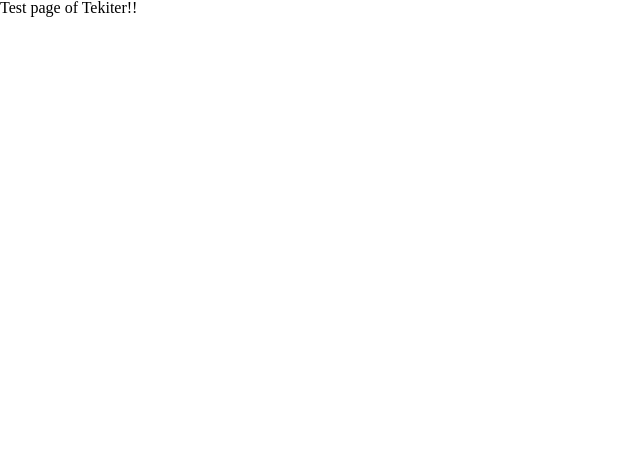
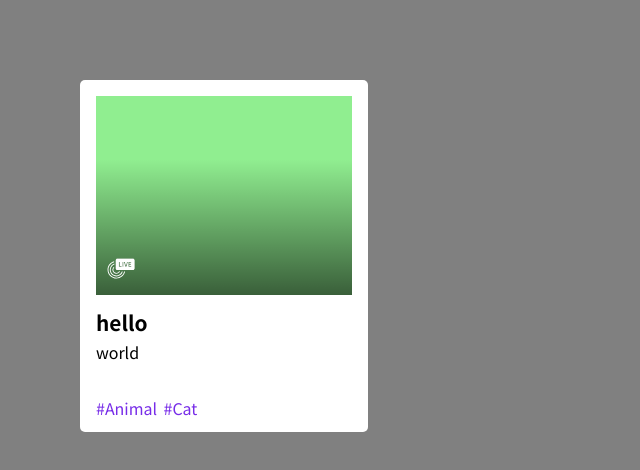
Before and after one commit to we-sopt-together-twitch/frontend, a React (Create React App) app: page /test/tekiter in a window 1280 px wide. Shown: the top 470 px of the page, without its empty margins (0-640 px from the left). Built offline with nearby package versions, Linux system fonts and the light colour scheme.

Commit message:
feat: 라이브 탐색 카드 추가

```diff
--- a/public/index.html
+++ b/public/index.html
@@ -7,7 +7,12 @@
     <meta name="theme-color" content="#000000" />
     <meta name="description" content="Web site created using create-react-app" />
     <link rel="apple-touch-icon" href="%PUBLIC_URL%/logo192.png" />
-    <title>React App</title>
+    <link rel="preconnect" href="https://fonts.googleapis.com" />
+    <link rel="preconnect" href="https://fonts.gstatic.com" crossorigin />
+    <link
+      href="https://fonts.googleapis.com/css2?family=Noto+Sans+KR:wght@100;300;400;500;700;900&display=swap"
+      rel="stylesheet" />
+    <title>Twitch</title>
   </head>
   <body>
     <noscript>You need to enable JavaScript to run this app.</noscript>
--- /dev/null
+++ b/src/components/browseLiveChannels/BroadcastCard.tsx
@@ -0,0 +1,54 @@
+import styled from "styled-components";
+import { LiveThumbnail } from "../common/LiveThumbnail";
+import { BroadcastTags } from "./BroadcastTags";
+
+interface BroadcastCardProps {
+  title: string;
+  summary: string;
+  tags?: string[];
+}
+
+export function BroadcastCard(props: BroadcastCardProps) {
+  const { title, summary, tags = [] } = props;
+
+  return (
+    <StyledBroadcastCard>
+      <BroadcastLiveThumbnail />
+      <Title>{title}</Title>
+      <Summary>{summary}</Summary>
+      <BroadcastTags tags={tags} />
+    </StyledBroadcastCard>
+  );
+}
+
+const StyledBroadcastCard = styled.div`
+  height: 100%;
+  width: 100%;
+  padding: 1em;
+  border-radius: 5px;
+
+  display: flex;
+  flex-direction: column;
+
+  background-color: white;
+`;
+
+const BroadcastLiveThumbnail = styled(LiveThumbnail)`
+  width: 100%;
+  height: 8rem;
+
+  flex-grow: 1;
+`;
+
+const Title = styled.h3`
+  font-size: 1.3rem;
+  font-weight: 600;
+
+  margin-top: 0.8em;
+`;
+
+const Summary = styled.p`
+  margin-top: 0.7em;
+
+  height: 3.5em;
+`;
--- /dev/null
+++ b/src/components/browseLiveChannels/BroadcastTags.tsx
@@ -0,0 +1,34 @@
+import styled from "styled-components";
+import { colors } from "../../styles/colors";
+
+interface BroadcastTagsProps {
+  className?: string;
+
+  tags: string[];
+}
+
+export function BroadcastTags(props: BroadcastTagsProps) {
+  const { tags = [] } = props;
+
+  return (
+    <StyledBroadcastTags>
+      {tags.map((tag) => (
+        <Tag key={tag}>{tag}</Tag>
+      ))}
+    </StyledBroadcastTags>
+  );
+}
+
+const StyledBroadcastTags = styled.div`
+  display: flex;
+
+  & > *:not(:last-child) {
+    margin-right: 0.4em;
+  }
+`;
+
+const Tag = styled.span`
+  display: block;
+
+  color: ${colors.primary};
+`;
--- /dev/null
+++ b/src/components/common/LiveThumbnail.tsx
@@ -0,0 +1,63 @@
+import { ReactNode } from "react";
+import styled from "styled-components";
+
+import { ReactComponent as LiveIcon } from "../../assets/icon/liveIcon.svg";
+
+interface LiveThumbnailProps {
+  className?: string;
+
+  children?: ReactNode;
+}
+
+export function LiveThumbnail(props: LiveThumbnailProps) {
+  const { children = <ContentPlaceHolder /> } = props;
+
+  return (
+    <StyledLiveThumbnail className={props.className}>
+      <ContentLayer>{children}</ContentLayer>
+      <GradientLayer />
+      <IconLayer>
+        <LiveIcon />
+      </IconLayer>
+    </StyledLiveThumbnail>
+  );
+}
+
+const StyledLiveThumbnail = styled.div`
+  position: relative;
+`;
+
+const ContentLayer = styled.div`
+  width: 100%;
+  height: 100%;
+  position: absolute;
+  top: 0;
+
+  & > * {
+    width: 100%;
+    height: 100%;
+  }
+`;
+
+const GradientLayer = styled.div`
+  position: absolute;
+  top: 0;
+  width: 100%;
+  height: 100%;
+
+  background: transparent;
+  background: linear-gradient(0deg, rgba(0, 0, 0, 0.6) 0%, rgba(0, 0, 0, 0) 68%, rgba(0, 0, 0, 0) 100%);
+`;
+
+const IconLayer = styled.div`
+  position: absolute;
+  left: 0.7rem;
+  bottom: 0.8rem;
+`;
+
+const ContentPlaceHolder = styled.div`
+  width: 100%;
+  height: 100%;
+
+  background-color: lightgreen;
+`;
--- a/src/pages/testPages/Tekiter.tsx
+++ b/src/pages/testPages/Tekiter.tsx
@@ -1,3 +1,24 @@
+import styled from "styled-components";
+import { BroadcastCard } from "../../components/browseLiveChannels/BroadcastCard";
+
 export function TekiterTestPage() {
-  return <div>Test page of Tekiter!!</div>;
+  return (
+    <Background>
+      <Slot>
+        <BroadcastCard title="hello" summary="world" tags={["#Animal", "#Cat"]} />
+      </Slot>
+    </Background>
+  );
 }
+
+const Slot = styled.div`
+  width: 18rem;
+  height: 22rem;
+`;
+
+const Background = styled.div`
+  background-color: gray;
+
+  padding: 5em;
+  min-height: 100vh;
+`;
--- /dev/null
+++ b/src/styles/colors.ts
@@ -0,0 +1,3 @@
+export const colors = {
+  primary: "#772CE8",
+};
--- a/src/styles/globalStyle.ts
+++ b/src/styles/globalStyle.ts
@@ -7,5 +7,12 @@ export const GlobalStyle = createGlobalStyle`
     * {
         box-sizing: border-box;
         margin: 0;
+
+
+    }
+
+    :root {
+        font-size: 16px;
+        font-family: 'Noto Sans KR', sans-serif;
     }
 `;
```
Also changed, not shown: src/assets/icon/liveIcon.svg (added).
